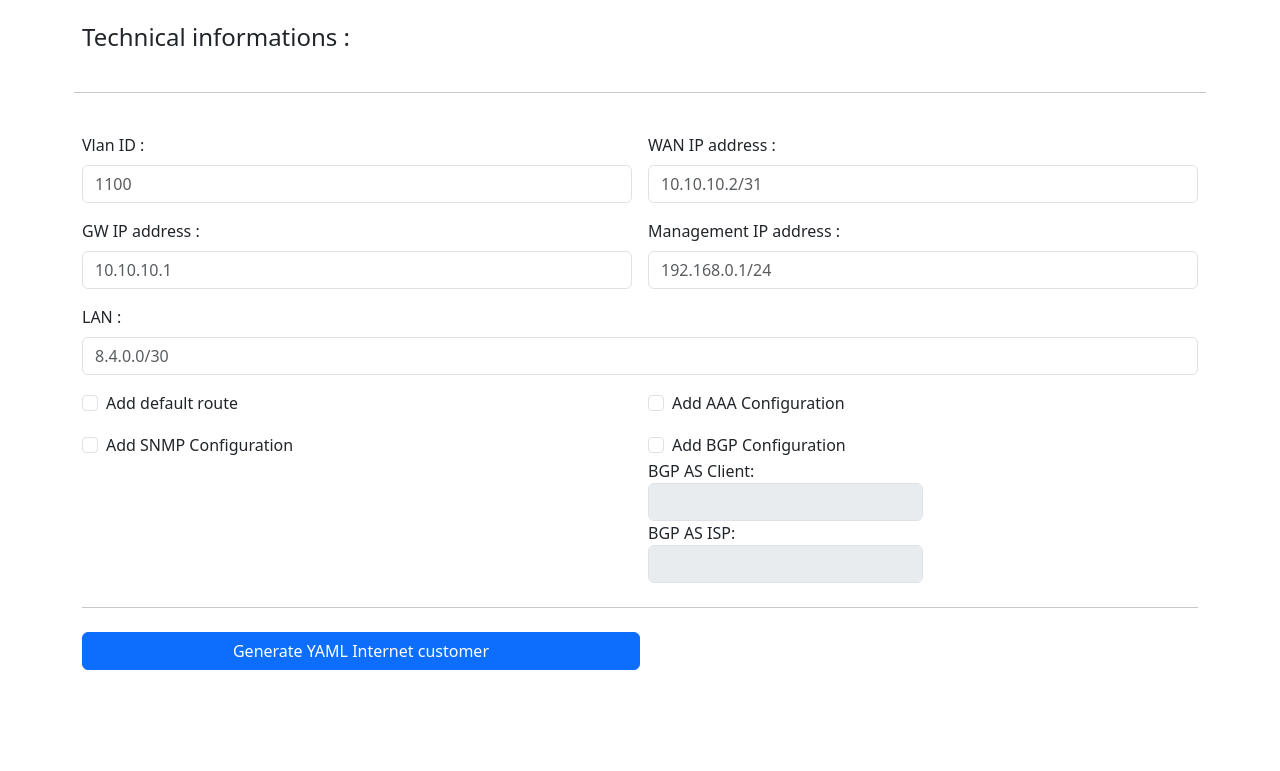
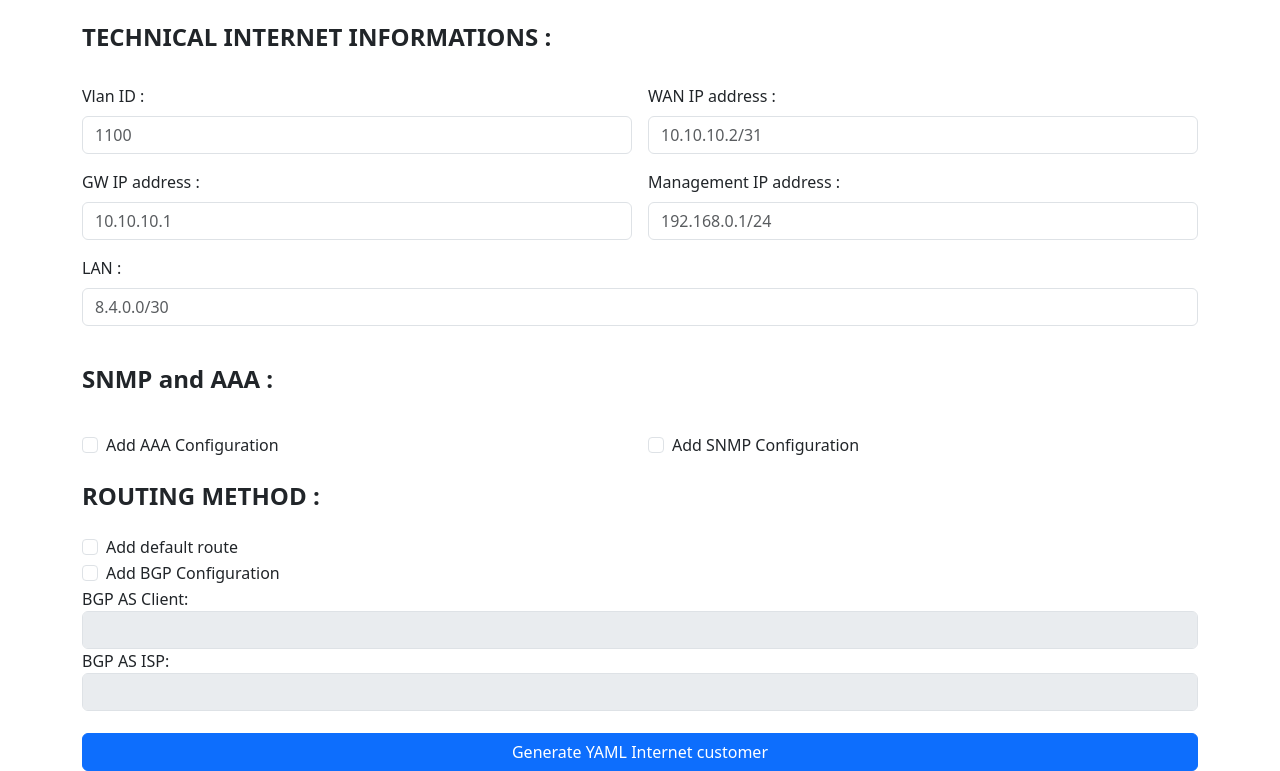
Before and after one commit to kamalazzi/ansible-2K24, a Flask app: page /internet in a window 1280 px wide. Shown: the part 148-919 px from the top of the page. Before the commit the page ends 818 px from the top, so only its background shows below. Run offline with Flask 3, Linux system fonts and the light colour scheme.

Commit message:
change V2

```diff
--- a/templates/internet.html
+++ b/templates/internet.html
@@ -8,16 +8,25 @@
     <script src="https://cdn.jsdelivr.net/npm/bootstrap@5.3.0/dist/js/bootstrap.bundle.min.js"></script>
     <script>
         function toggleTextInput() {
-            // Get the checkbox
-            const checkbox = document.getElementById('BGP');
-            // Get the text inputs
+            const defaultRouteCheckbox = document.getElementById('default-route');
+            const bgpCheckbox = document.getElementById('BGP');
             const textInputs = document.querySelectorAll('.toggle-input');
 
-            // Enable or disable the text inputs based on the checkbox state
+            // Disable the other checkbox when one is selected
+            bgpCheckbox.disabled = defaultRouteCheckbox.checked;
+            defaultRouteCheckbox.disabled = bgpCheckbox.checked;
+
+            // Enable or disable the text inputs based on the BGP checkbox state
             textInputs.forEach(input => {
-                input.disabled = !checkbox.checked;
+                input.disabled = !bgpCheckbox.checked;
             });
         }
+
+        // Attach the toggleTextInput function to the checkboxes
+        document.addEventListener('DOMContentLoaded', () => {
+            document.getElementById('default-route').addEventListener('change', toggleTextInput);
+            document.getElementById('BGP').addEventListener('change', toggleTextInput);
+        });
     </script>
 
 </head>
@@ -42,8 +51,7 @@
             <div class="col-md-7 col-lg-8" style="width: 100%; padding-top: 2%;">
                 <form class="needs-validation" action="/submit_form" method="post" novalidate>
                     <div class="row g-3">
-                        <h4 class="mb-3" >Technical informations : </h4>
-                        <hr class="my-4">
+                        <h4 class="mb-3" style="font-weight: bold;">TECHNICAL INTERNET INFORMATIONS : </h4>
                         <div class="col-sm-6">
                             <label for="vlan" class="form-label">Vlan ID :</label>
                             <input type="text" class="form-control" id="vlan" name="vlan" placeholder="1100" required>
@@ -82,12 +90,7 @@
                                 Please enter Public LAN.
                             </div>
                         </div>
-                        <div class="col-sm-6">
-                            <div class="form-check">
-                                <input type="checkbox" class="form-check-input" id="default-route" name="default-route">
-                                <label class="form-check-label" for="default-route">Add default route</label>
-                            </div>
-                        </div>
+                        <h4 class="mb-4" style="font-weight: bold;padding-top: 2%;">SNMP and AAA : </h4>
                         <div class="col-sm-6">
                             <div class="form-check">
                                 <input type="checkbox" class="form-check-input" id="AAA" name="SNMP">
@@ -100,28 +103,35 @@
                                 <label class="form-check-label" for="SNMP">Add SNMP Configuration</label>
                             </div>
                         </div>
+                    </div>
+                        <h4 class="mb-4" style="font-weight: bold; padding-top: 2%;">ROUTING METHOD : </h4>
                         <div class="col-sm-6">
+                            <div class="form-check">
+                                <input type="checkbox" class="form-check-input" id="default-route" name="default-route">
+                                <label class="form-check-label" for="default-route">Add default route</label>
+                            </div>
+                        </div>
+                        <div class="col-sm-16">
                             <div class="form-check">
                                 <input type="checkbox" class="form-check-input" onclick="toggleTextInput()" id="BGP" name="BGP">
                                 <label class="form-check-label" for="BGP">Add BGP Configuration</label>
                             </div>
-                            <div class="col-sm-6">
+                            <div class="col-sm-16">
 				                <label for="BGP-AS-CLIENT">BGP AS Client:</label>
                 		        <input type="text" class="form-control toggle-input" id="BGP-AS-CLIENT" name="BGP-AS-CLIENT" disabled>
                             </div>
-                            <div class="col-sm-6">
+                            <div class="col-sm-16" style="padding-bottom: 2%;">
 				                <label for="BGP-AS-CLIENT">BGP AS ISP:</label>
                 		        <input type="text" class="form-control toggle-input" id="BGP-AS-CLIENT" name="BGP-AS-CLIENT" disabled>
                             </div>
                         </div>
+                    <button class="w-100 btn btn-primary btn-md" type="submit">Generate YAML Internet customer</button>
                 </div>
-                    <hr class="my-4">
-                    <button class="w-50 btn btn-primary btn-md" type="submit">Generate YAML Internet customer</button>
                 </form>
             </div>
         </div>
     </main>
 </div>
-<script src="js/form-validation.js"></script>
+<script src="/static/js/form-validation.js"></script>
 </body>
 </html>
```
Also changed, not shown: generated_playbook.yml (+8 -8 lines). Lines whose indentation alone changed are shown as unchanged.
